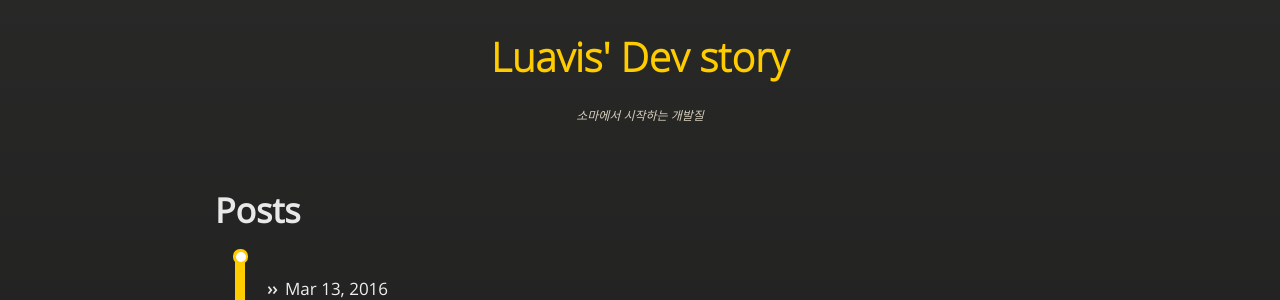
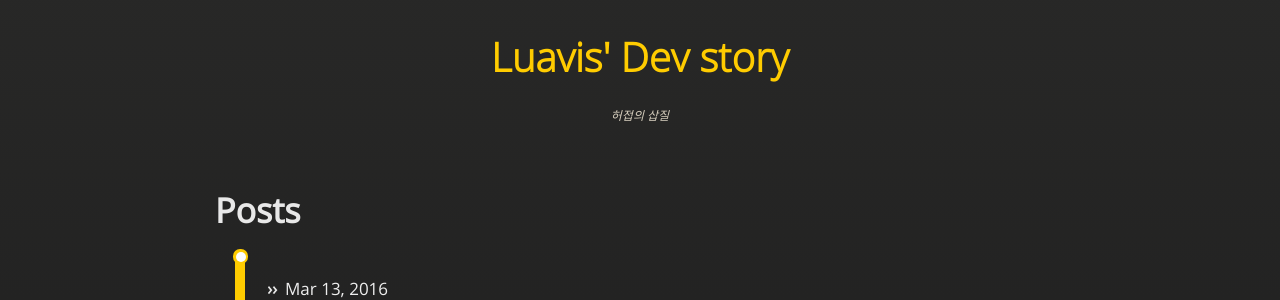
Before and after one commit to Luavis/luavis.github.io, a Jekyll site: the page built from index.html, in a window 1280 px wide and 900 px high. Shown: the part 151-451 px from the top of the window. Built offline with Jekyll 4.4.1, drawn with Linux system fonts in a browser that asks for light colours.

Commit message:
change description of site

```diff
--- a/_config.yml
+++ b/_config.yml
@@ -1,6 +1,6 @@
 # Site settings
 title: Luavis' Dev story
-description: 소마에서 시작하는 개발질
+description: 허접의 삽질
 email: luaviskang@gmail.com
 baseurl: "/" # the subpath of your site, e.g. /blog/
 url: "http://b.luavis.kr" # the base hostname & protocol for your site
```
